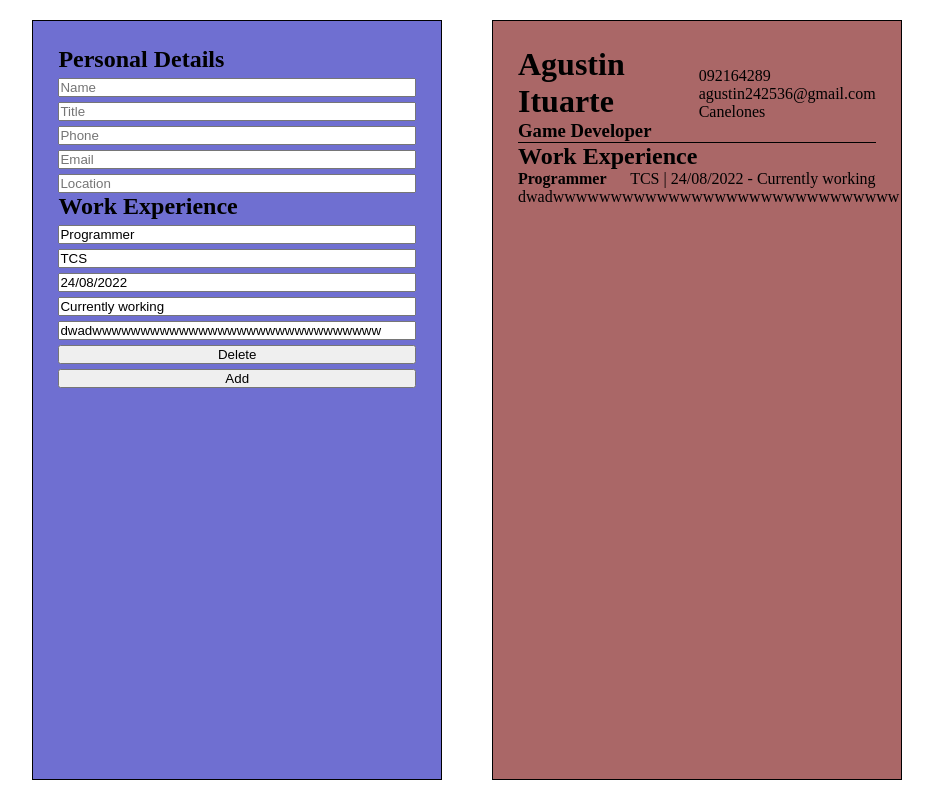
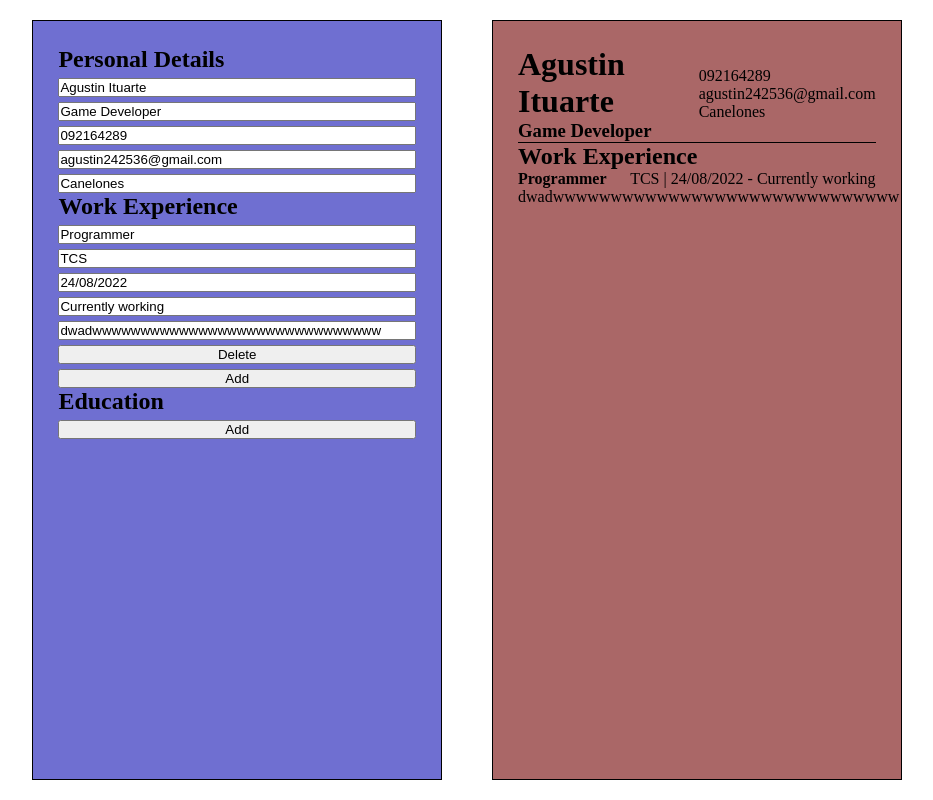
Before and after one commit to AgustinItuarte/CV-Application, a React (Create React App) app: page / in a window 1280 px wide. Shown: the whole page, without its empty margins (173-1106 px from the left). Built offline with nearby package versions, Linux system fonts and the light colour scheme; the HTML template or start-up script is replaced by a standard one.

Commit message:
Consistent info with personal details and the inputs added

```diff
--- a/src/App.js
+++ b/src/App.js
@@ -29,7 +29,9 @@ class App extends Component {
         endDate:'Currently working',
         description:'dwadwwwwwwwwwwwwwwwwwwwwwwwwwwwwww',
         id: uniqid()}
-      ]
+      ],
+
+      educationArray: [],
     }
 
     this.showDisplay = this.showDisplay.bind(this);
@@ -93,10 +95,9 @@ class App extends Component {
 
     this.setState((states) => {
       let newArray = states.workArray.filter((item) => item.id !== id)
+      return states.workArray = newArray
 
-      return states.workArray = newArray
     }, () => this.handleIsWorkExp(this.state.workArray));
-
 
   }
 
@@ -122,18 +123,12 @@ class App extends Component {
     const newArray = dataArray.map(data => {
 
       switch (evt.target.id) {
-        case 'nameInput':
-          return {...data, name:evt.target.value};
-        case 'titleInput':
-          return {...data, title:evt.target.value};
-        case 'phoneInput':
-          return {...data, cel:evt.target.value};
-        case 'emailInput':
-          return {...data, email:evt.target.value};
-        case 'locationInput':
-          return {...data, location:evt.target.value};
-        default:
-          return data;
+        case 'nameInput': return {...data, name:evt.target.value};
+        case 'titleInput': return {...data, title:evt.target.value};
+        case 'phoneInput': return {...data, cel:evt.target.value};
+        case 'emailInput': return {...data, email:evt.target.value};
+        case 'locationInput': return {...data, location:evt.target.value};
+        default: return data;
       }
 
     })
@@ -148,12 +143,18 @@ class App extends Component {
       <div className="App">
 
           <div className="info">
-            <Info showDisplay={this.showDisplay}></Info>
+            <Info dataArray={this.state.dataArray} showDisplay={this.showDisplay}></Info>
 
             <div className="work-experiences">
               <h2>Work Experience</h2>
               <WorkExp delete={this.deleteWorkExp} handleChange={this.handleWorkExperienceChange} reference={this.state.leftWorkRef} workArray={this.state.workArray}></WorkExp>
               <button onClick={this.addExperience}>Add</button>
+            </div>
+
+            <div className="educations">
+              <h2>Education</h2>
+
+              <button>Add</button>
             </div>
 
           </div>
--- a/src/components/Info.js
+++ b/src/components/Info.js
@@ -12,15 +12,21 @@ class Info extends Component {
     }
 
     render(){
-        return (
-            <div className="personal-data">
-                <h2>Personal Details</h2>
-                <input id="nameInput" placeholder="Name" onChange={this.props.showDisplay}></input>
-                <input id="titleInput" placeholder="Title" onChange={this.props.showDisplay}></input>
-                <input id="phoneInput" placeholder="Phone" onChange={this.props.showDisplay}></input>
-                <input id="emailInput" placeholder="Email" onChange={this.props.showDisplay}></input>
-                <input id="locationInput" placeholder="Location" onChange={this.props.showDisplay}></input>
-            </div>
+        let dataArray = this.props.dataArray;
+        return dataArray.map(exp => {
+            return (
+                <div className="personal-data">
+                    <h2>Personal Details</h2>
+                    <input id="nameInput" placeholder="Name" onChange={this.props.showDisplay} value={exp.name}></input>
+                    <input id="titleInput" placeholder="Title" onChange={this.props.showDisplay} value={exp.title}></input>
+                    <input id="phoneInput" placeholder="Phone" onChange={this.props.showDisplay} value={exp.cel}></input>
+                    <input id="emailInput" placeholder="Email" onChange={this.props.showDisplay} value={exp.email}></input>
+                    <input id="locationInput" placeholder="Location" onChange={this.props.showDisplay} value={exp.location}></input>
+                </div>
+            )
+        }
+
+
 
 
         );
```
Also changed, not shown: src/components/Education.js (added, +12 -0 lines).
